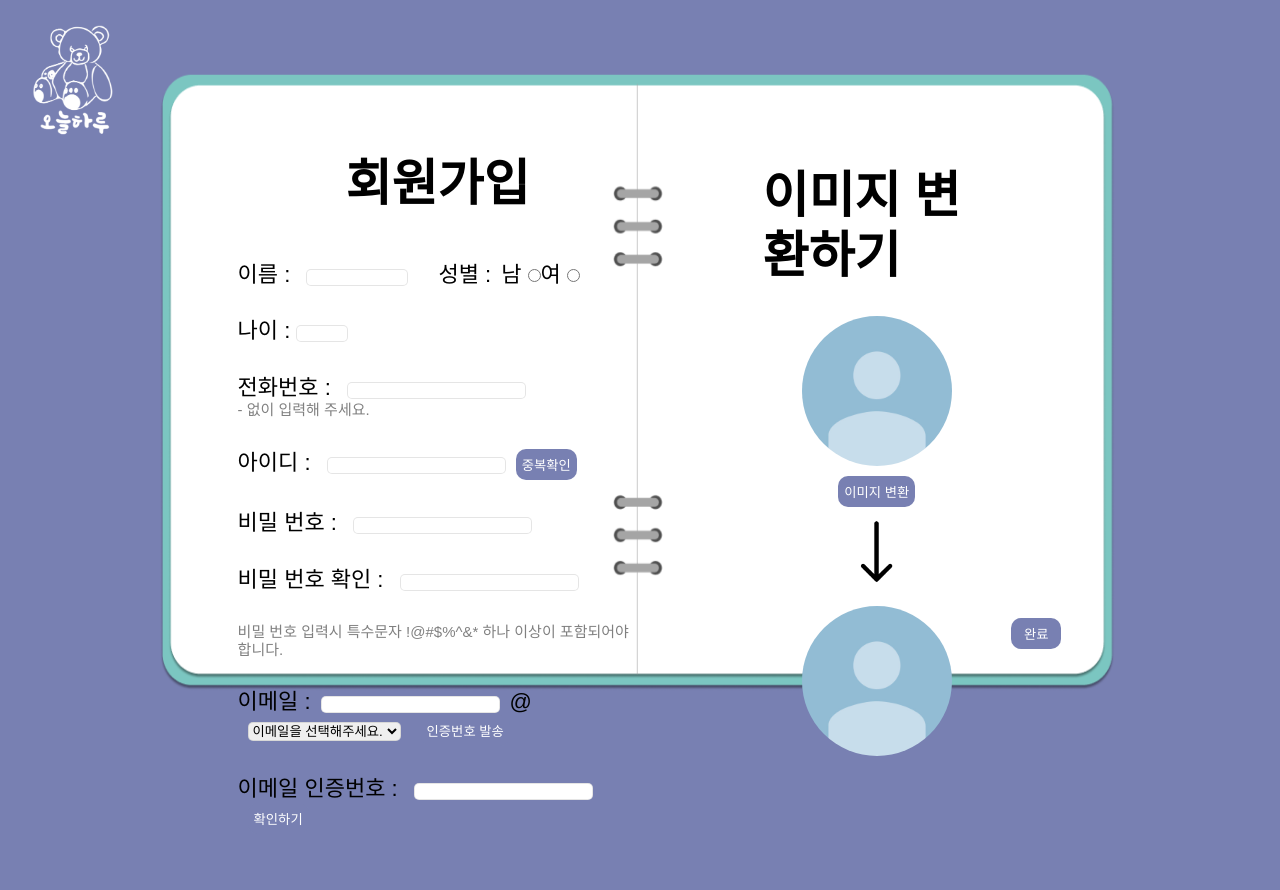
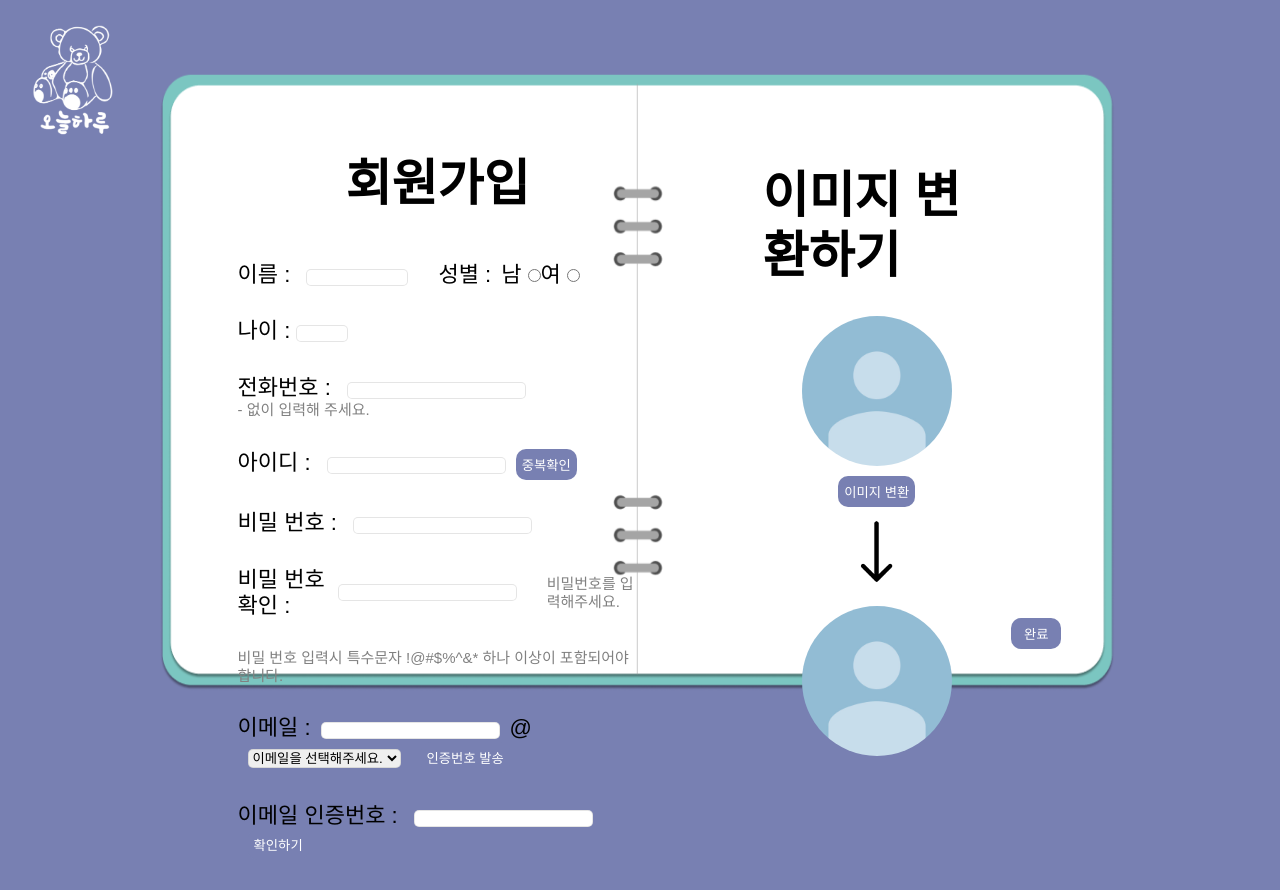
Before and after one commit to Twochi/Today_React, a React (Create React App) app: page /signUp in a window 1280 px wide. Shown: the top 890 px of the page. Built offline with nearby package versions, Linux system fonts and the light colour scheme; no server answers; a web font is replaced by a local one.

Commit message:
비밀번호 유효성, 이메일 인증 확인 기능

```diff
--- a/src/apis/MemberApiCalls.js
+++ b/src/apis/MemberApiCalls.js
@@ -1,4 +1,4 @@
-import { POST_MEMBEREMAIL } from "../modules/MemberModule";
+import { POST_MEMBEREMAIL , POST_CHECKAUTHNUM } from "../modules/MemberModule";
 
 const FAST_SERVER_IP = `${process.env.REACT_APP_FAST_APP_SERVER_IP}`;
 const FAST_SERVER_PORT = `${process.env.REACT_APP_FAST_APP_SERVER_PORT}`;
@@ -44,15 +44,11 @@ export const callEmailAuthAPI = ( memberEmail ) => {
 }
 
 
-export const callAuthNumCheckAPI = ( {authNum} ) => {
+export const callAuthNumCheckAPI = ( authNum ) => {
 
     const requestURL = `${SPRING_PRE_URL}/authNumCheck`;
 
     console.log('"안뇽' , authNum);
-
-    const formData = new FormData();
-
-    formData.append("authNum" , authNum)
 
 
     return async (dispatch, getState) => {
@@ -60,20 +56,24 @@ export const callAuthNumCheckAPI = ( {authNum} ) => {
 
         const result = await fetch(requestURL, {
             method: "post",
+            headers:{
+                "Content-Type" : "application/json",
+                "Accept": "*/*",
+            },
 
-
-
-            body: formData
+            body: JSON.stringify(authNum)
         })
             .then(response => response.json());
 
-        if(result.status !== 201) {
-            alert("인증번호 전송 실패 다시시도해주세요.")
+        if(result.data == true) {
+            alert("인증이 완료되었습니다.")
+        }else {
+            alert("인증번호를 다시 입력해주세요.")
         }
 
         console.log('[MemberAPICalls] callGetMemberAPI RESULT : ', result);
 
-        dispatch({ type: POST_MEMBEREMAIL, payload: result });
+        dispatch({ type: POST_CHECKAUTHNUM, payload: result });
 
     };
 }
--- a/src/modules/MemberModule.js
+++ b/src/modules/MemberModule.js
@@ -5,20 +5,22 @@ const initialState = [];
 
 /* 액션 */
 export const POST_MEMBEREMAIL     = 'member/POST_MEMBEREMAIL';
+export const POST_CHECKAUTHNUM     = 'member/POST_CHECKAUTHNUM';
+
 
 
 const actions = createActions({
     [POST_MEMBEREMAIL]: () => {},
+    [POST_CHECKAUTHNUM]: () => {},
 
 });
 
 /* 리듀서 */
 const memberReducer = handleActions(
     {
-        [POST_MEMBEREMAIL]: (state, { payload }) => {
+        [POST_MEMBEREMAIL]: (state, { payload }) => ({postMemberMail : payload}),
 
-            return payload;
-        },
+        [POST_CHECKAUTHNUM]: (state, { payload }) => ({postCheckAuthNum : payload}),
 
     },
     initialState
--- a/src/pages/account/login/Login.jsx
+++ b/src/pages/account/login/Login.jsx
@@ -2,6 +2,8 @@ import style from "./Login.module.css";
 import "../../../layouts/Default.css";
 import loginImg from "./images/loginImg.png";
 import { useNavigate } from "react-router-dom/dist";
+import { UseSelector, useSelector } from "react-redux";
+import memberReducer from "../../../modules/MemberModule";
 
 
 
@@ -9,6 +11,11 @@ function Login() {
 
 
     const navigate = useNavigate();
+
+    const checkAuthNum = useSelector(state => state.memberReducer.checkAuthNum)
+
+
+
 
 
 
--- a/src/pages/account/signUp/SignUp.jsx
+++ b/src/pages/account/signUp/SignUp.jsx
@@ -9,6 +9,7 @@ import baseImg from "../../../images/baseImg.jpg"
 import downArrow from "../../../images/downArrowImg.png"
 import { callEmailAuthAPI ,callAuthNumCheckAPI} from '../../../apis/MemberApiCalls';
 import { set } from 'lodash';
+import { useSelector } from 'react-redux';
 
 
 function SignUp() {
@@ -21,6 +22,11 @@ function SignUp() {
     const [frontEmail, setFrontEmail] = useState('');
     const dispatch = useDispatch();
     const [authNum , setAuthNum] = useState('');
+    const [password, setPassword] = useState('');
+    const [confirmPassword, setConfirmPassword] = useState(''); // 새로운 state 추가
+
+
+    const checkAuthNum = useSelector(state => state.memberReducer?.postCheckAuthNum)
 
 
 
@@ -99,23 +105,65 @@ function SignUp() {
 
     const onClickAuthNumHandler = () => {
 
-        console.log(authNum);
+        let email = "";
+
+        if(selectedOption === '직접 입력') {
+
+
+            email = frontEmail + '@' + customEmail
+        }else{
+
+            email = frontEmail + '@' + selectedOption
+        }
 
         dispatch(callAuthNumCheckAPI({
 
             authNum : authNum,
+            email  : email,
 
         }))
 
+    console.log(checkAuthNum.data);
 
+    }
 
-
+    const onChangePasswordHandler = (e) => {
+        setPassword(e.target.value)
     }
 
     const onChangeAuthNumHandler = (e) => {
 
         setAuthNum(e.target.value)
     }
+
+
+    const handleConfirmPasswordChange = (e) => {
+
+
+        const newConfirmPassword = e.target.value;
+        setConfirmPassword(newConfirmPassword);
+
+    }
+
+    const checkPasswordMatch = () => {
+        // 비밀번호와 확인 비밀번호가 같은지 확인
+        const passwordsMatch = password === confirmPassword;
+
+        // 비밀번호와 확인 비밀번호가 일치하면서 특수문자가 포함되어 있는지 확인
+        const containsSpecialChar = /[!@#$%^&*]/.test(password);
+
+        if (password === '') {
+            return "비밀번호를 입력해주세요.";
+        }
+
+        if (!passwordsMatch) {
+            return "비밀번호가 일치하지 않습니다.";
+        } else if (!containsSpecialChar) {
+            return "비밀번호에 특수문자가 하나 이상 포함되어야 합니다.";
+        } else {
+            return "사용가능한 비밀번호 입니다.";
+        }
+    };
 
 
 
@@ -167,10 +215,19 @@ function SignUp() {
 
 
                     <div className='wrapper'>
-                        비밀 번호 : <input type="password" className={style.memberPwd}/>
+
+                        비밀 번호 : <input type="password" className={style.memberPwd} onChange={onChangePasswordHandler} />
+
+
                     </div>
+
                     <div className='wrapper'>
-                        비밀 번호 확인 : <input type="password" className={style.memberPwd}/>
+                        <div style={{display : "flex", alignItems : "center"}}>
+                            비밀 번호 확인 : <input type="password" className={style.memberPwd} onChange={handleConfirmPasswordChange} />
+                            <p className={style.checkPwd}>
+                            {checkPasswordMatch()}
+                        </p>
+                        </div>
                     </div>
                     <div style={{color:"gray" , fontSize:"15px"}} className='wrapper'>
                         비밀 번호 입력시 특수문자 !@#$%^&* 하나 이상이 포함되어야 합니다.
--- a/src/pages/account/signUp/SignUp.module.css
+++ b/src/pages/account/signUp/SignUp.module.css
@@ -191,3 +191,10 @@ html{
     margin-bottom: 30px;
 
 }
+
+.checkPwd{
+
+    font-size: 15px;
+    margin-left: 30px;
+    color: gray;
+}
```
